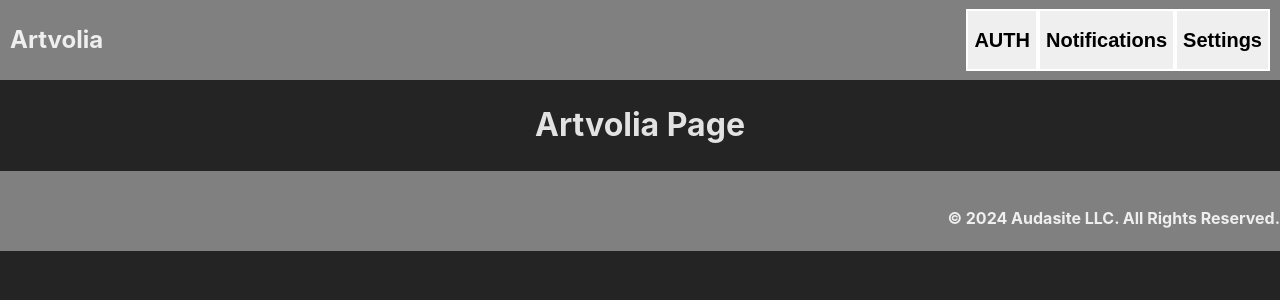
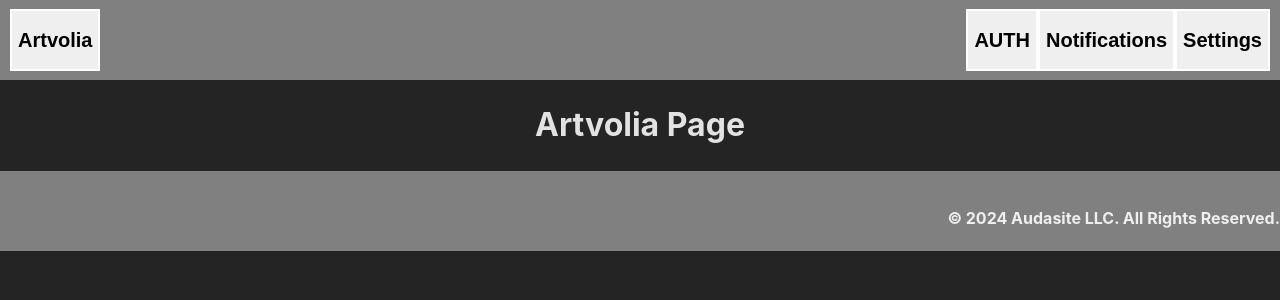
Before and after one commit to roryemagee1/artvolia-fe, a React (Vite) app: page / in a window 1280 px wide. Shown: the top 300 px of the page. Built offline with nearby package versions, Linux system fonts and the light colour scheme.

Commit message:
Refactor Header Artvolia title into Button

```diff
--- a/src/features/ui/header/header.component.tsx
+++ b/src/features/ui/header/header.component.tsx
@@ -6,7 +6,7 @@ export default function Header() {
   return (
     <header>
       <nav>
-        <h1>Artvolia</h1>
+        <Button><h1>Artvolia</h1></Button>
         <div>
           <Button><h1>AUTH</h1></Button>
           <Button><h1>Notifications</h1></Button>
```
